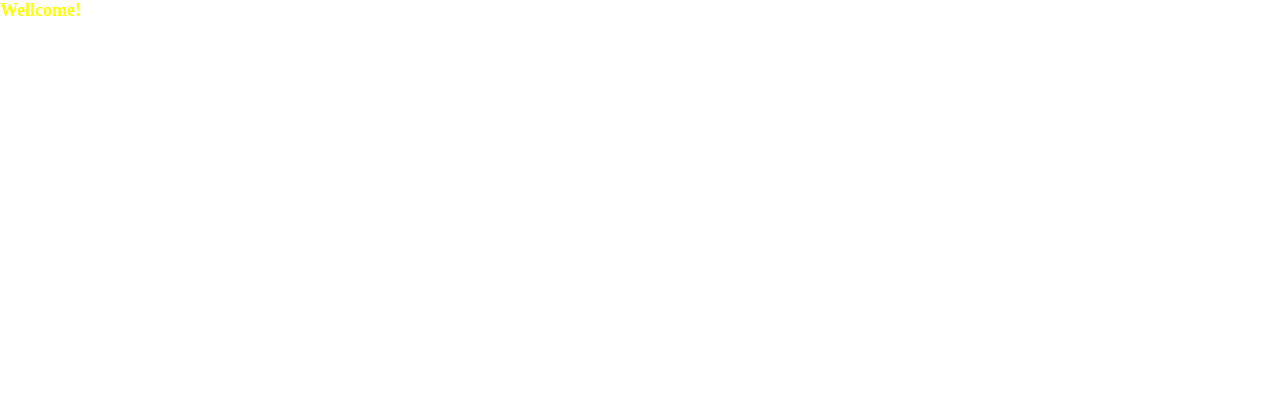
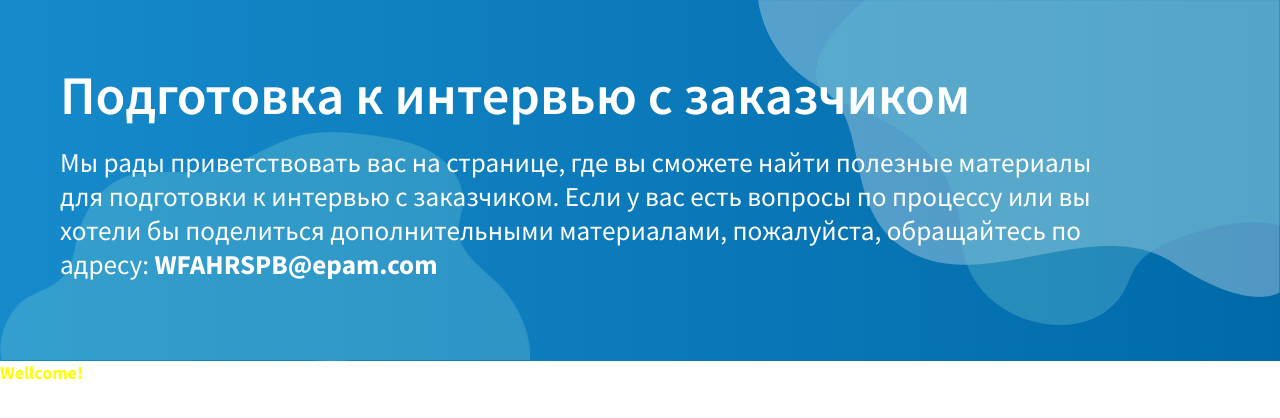
Before and after one commit to Katerina-cloud/customer-interview-page, a website: page index.html in a window 1280 px wide. Drawn offline with Linux system fonts and the light colour scheme.

Commit message:
added & styled the header (desktop version)

```diff
--- a/index.html
+++ b/index.html
@@ -5,9 +5,20 @@
       <meta name="description" content="">
       <meta name="viewport" content="width=device-width, initial-scale=1.0">
 
-      <link rel="stylesheet" href="css/style.css">
+	  <link rel="stylesheet" href="sass/main.css">
+	  <link href="https://fonts.googleapis.com/css2?family=Source+Sans+Pro:wght@400;600;700&display=swap" rel="stylesheet">
   </head>
   <body>
+	  <div class="wrapper">
+		  <header class="header">
+			  <div class="header__container">
+			  <h1 class="header__title">Подготовка к интервью с заказчиком</h1>
+			  <p class="header__content">
+				  Мы рады приветствовать вас на странице, где вы сможете найти полезные материалы для подготовки к интервью с заказчиком. Если у вас есть вопросы по процессу или вы хотели бы поделиться дополнительными материалами, пожалуйста, обращайтесь по адресу: <a href="mailto:WFAHRSPB@epam.com" class="header__email-link">WFAHRSPB@epam.com</a>
+			  </p>
+			  </div>
+		  </header>
+	  </div>
     <h1 class="heading-primary">Wellcome!</h1>
   </body>
 </html>
--- a/sass/base/_base.scss
+++ b/sass/base/_base.scss
@@ -1,11 +1,23 @@
 *,
 *::after,
 *::before {
-  margin:0;
+  margin: 0;
   padding: 0;
   box-sizing: inherit;
 }
 
 body {
   box-sizing: border-box;
+  font-family: 'Source Sans Pro', sans-serif;
+  color: #ffffff;
+  font-size: 18px;
 }
+
+.wrapper {
+  position: relative;
+  width: 100%;
+  min-height: 100%;
+  overflow: hidden;
+  display: flex;
+  flex-direction: column;
+}
--- a/sass/layout/_header.scss
+++ b/sass/layout/_header.scss
@@ -0,0 +1,59 @@
+.header {
+  display: flex;
+  top: 0;
+  position: relative;
+  background-image: linear-gradient(to right, #168acb, #006aa9);
+
+  :before {
+    content: '';
+    background-image: url(../../img/bottom-left-blue-cloud.png);
+    width: 530px;
+    height: 229px;
+    position: absolute;
+    left: 0;
+    bottom: 0;
+    z-index: -1;
+    opacity: 30%;
+  }
+
+  ::after {
+    content: '';
+    background-image: url(../../img/top-left-clouds.png);
+    width: 522px;
+    height: 325px;
+    position: absolute;
+    right: 0;
+    top: 0;
+    z-index: -1;
+    opacity: 30%;
+  }
+}
+
+.header__email {
+  display: inline;
+  white-space: nowrap;
+}
+
+.header__container {
+  margin: 60px;
+  padding-right: 80px;
+  z-index: 10;
+  margin-bottom: 80px;
+}
+
+.header__title {
+  font-weight: 600;
+  font-size: 3.4rem;
+  margin-bottom: 1rem;
+}
+
+.header__content {
+  font-size: 1.7rem;
+  font-weight: 400;
+}
+
+.header__email-link {
+  font-weight: 700;
+  color: #ffffff;
+  text-decoration: none;
+}
```
Also changed, not shown: css/style.css, img/bottom-left-blue-cloud.png (added), img/top-left-clouds.png (added), sass/main.css (added), 1 other file.
